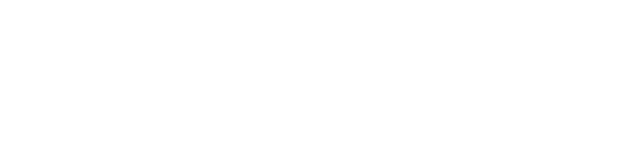
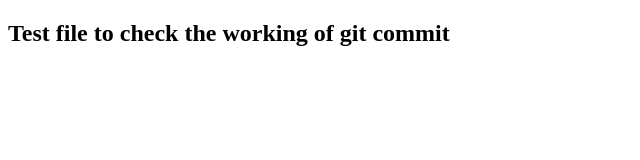
Before and after one commit to prashantatevm/tapas, a plain HTML site: page index.html in a window 1280 px wide. Shown: the whole page, without its empty margins (0-640 px from the left). Drawn offline with Linux system fonts and the light colour scheme.

Commit message:
Index file update to check the working of new branch

```diff
--- a/index.html
+++ b/index.html
@@ -6,6 +6,6 @@
     <title>Document</title>
 </head>
 <body>
-
+    <h2>Test file to check the working of git commit</h2>
 </body>
 </html>
```
